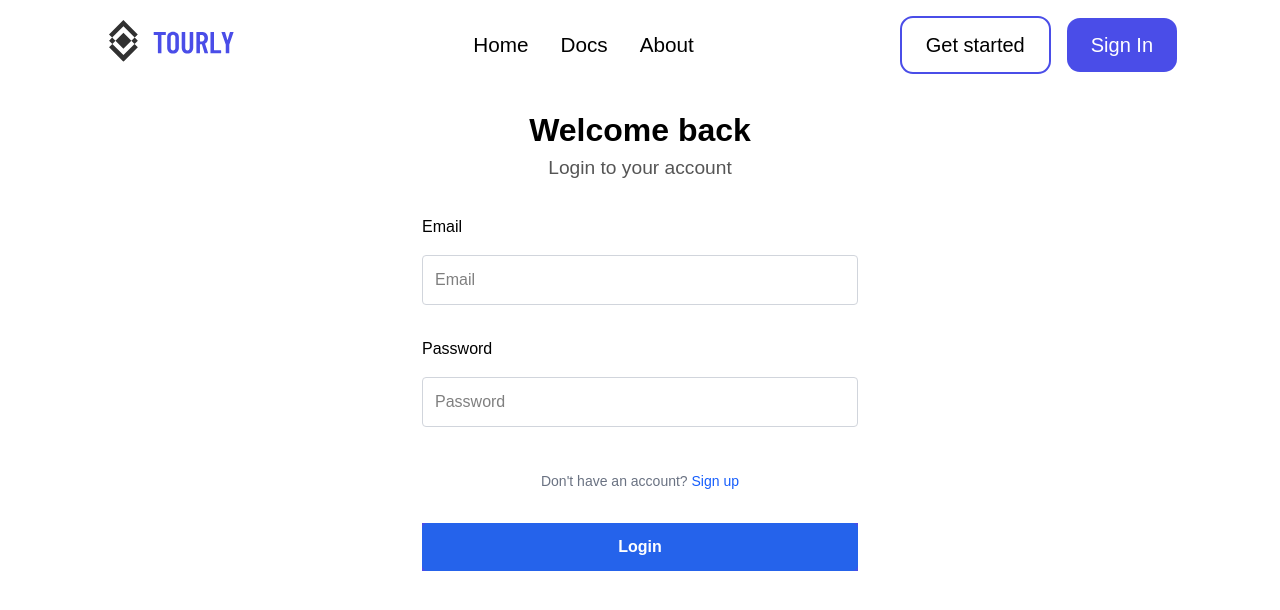
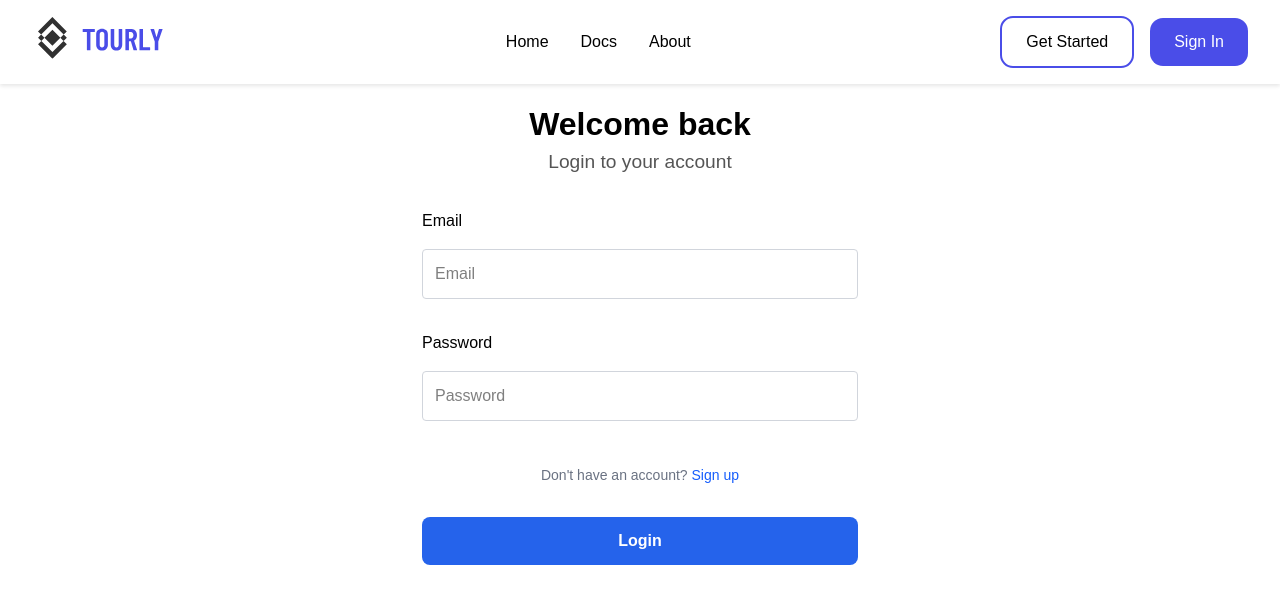
Before and after one commit to Diablo247/subutai-fe-group-2, a Next.js app: page /Login in a window 1280 px wide. Shown: the top 610 px of the page. Built offline with nearby package versions, Linux system fonts and the light colour scheme; no server answers.

Commit message:
fix:fixed the navbar

```diff
--- a/app/about/page.tsx
+++ b/app/about/page.tsx
@@ -8,6 +8,7 @@ const About:React.FC = () => {
   return (
     <div style={{paddingLeft:10 , paddingRight:10}}>
         <Navbar/>
+        <div style={{paddingTop:'2rem' , paddingBottom:'2rem'}}></div>
         <AboutHero/>
          <div style={{paddingTop:'2rem' , paddingBottom:'2rem'}}></div>
         <MultiCard/>
--- a/components/Loginform.tsx
+++ b/components/Loginform.tsx
@@ -68,7 +68,7 @@ export default function LoginForm({ onSuccess }: LoginFormProps) {
           Sign up
         </a>
       </p>
-     <div style={{marginTop:'1rem' , backgroundColor:'#4A4DE8'}}>
+     <div style={{marginTop:'1rem' }}>
        <button
   type="submit"
   disabled={loading}
@@ -77,7 +77,7 @@ export default function LoginForm({ onSuccess }: LoginFormProps) {
     backgroundColor: "#2563EB",
     color: "white",
     padding: "0.75rem",
-    borderRadius: "0.375rem",
+    borderRadius: "0.5rem",
     fontWeight: 600,
     transition: "background-color 0.2s",
     cursor: loading ? "not-allowed" : "pointer",
--- a/components/Navbar.tsx
+++ b/components/Navbar.tsx
@@ -1,69 +1,152 @@
 "use client";
-import React from 'react'
-import Link from 'next/link';
-import LogoSvg from '@/assets/icons/logoicon';
-import '../css/navabar.css'
-// import { IoMenuOutline } from "react-icons/io5";
-const Navbar:React.FC = () => {
+
+import { useState, useEffect } from "react";
+import Link from "next/link";
+import { usePathname } from "next/navigation";
+import { IoMenuOutline, IoCloseSharp } from "react-icons/io5";
+import LogoSvg from "@/assets/icons/logoicon";
+
+export default function Navbar() {
+  const [isMobile, setIsMobile] = useState(false);
+  const [menuOpen, setMenuOpen] = useState(false);
+  const pathname = usePathname();
+
+  // Check screen size
+  useEffect(() => {
+    const handleResize = () => setIsMobile(window.innerWidth < 800);
+    handleResize(); // initial check
+    window.addEventListener("resize", handleResize);
+    return () => window.removeEventListener("resize", handleResize);
+  }, []);
+
+
+  const isActive = (path: string) => pathname === path;
+
+  const linkStyle = (path: string) => ({
+    textDecoration: "none",
+    color: isActive(path) ? "#4A4DE8" : "#000",
+    fontWeight: isActive(path) ? 600 : 500,
+  });
+
   return (
-    <div>
-      <div style={{display:'flex' , flexDirection:'row' , alignItems:'center' , justifyContent:'space-around' , paddingTop:'1rem' , paddingBottom:'1rem'}}>
+    <div style={{ width: "100%", backgroundColor: "#fff", boxShadow: "0 2px 4px rgba(0,0,0,0.1)" }}>
+      <div
+        style={{
+          display: "flex",
+          flexDirection: "row",
+          alignItems: "center",
+          justifyContent: "space-between",
+          padding: "1rem 2rem",
+        }}
+      >
         <LogoSvg size={50} />
-        <div style={{display:'flex' , flexDirection:'row' , gap:'2rem'}}>
-         <Link href="/" className="text-style">
-            Home
-          </Link>
 
-          <Link href="/docs" className="text-style">
-            Docs
-          </Link>
+        {!isMobile ? (
+          // Desktop Links
+          <div style={{ display: "flex", flexDirection: "row", gap: "2rem" }}>
+            <Link href="/" style={linkStyle("/")}>Home</Link>
+            <Link href="/docs" style={linkStyle("/docs")}>Docs</Link>
+            <Link href="/about" style={linkStyle("/about")}>About</Link>
+          </div>
+        ) : (
+          // Mobile Hamburger
+          menuOpen ? (
+            <IoCloseSharp size={30} style={{ cursor: "pointer" }} onClick={() => setMenuOpen(false)} />
+          ) : (
+            <IoMenuOutline size={30} style={{ cursor: "pointer" }} onClick={() => setMenuOpen(true)} />
+          )
+        )}
 
-          <Link href="/about" className="text-style">
-            About
-          </Link>
-
-        </div>
-        <div style={{display:'flex' , alignItems:'center' , gap:'1rem'}}>
+        {!isMobile && (
+          <div style={{ display: "flex", alignItems: "center", gap: "1rem" }}>
             <Link
-             href='/register'
+              href="/register"
               style={{
                 backgroundColor: "transparent",
                 border: "2px solid #4A4DE8",
                 borderRadius: "13px",
                 padding: "12px 24px",
                 textAlign: "center",
-    display: "inline-block",
-    cursor: "pointer"    ,
-    fontSize:'20px',
-    fontWeight:'500' ,
-    color:'#000000',
+                cursor: "pointer",
+                fontSize: "16px",
+                fontWeight: 500,
+                color: "#000000",
               }}
             >
-    Get started
+              Get Started
             </Link>
 
             <Link
-               href='/login'
+              href="/login"
               style={{
                 backgroundColor: "#4A4DE8",
                 borderRadius: "13px",
                 padding: "12px 24px",
                 color: "#ffffff",
                 textAlign: "center",
-    display: "inline-block",
-    cursor: "pointer"  ,
-    fontSize:'20px',
-     fontWeight:'500' ,
+                cursor: "pointer",
+                fontSize: "16px",
+                fontWeight: 500,
+              }}
+            >
+              Sign In
+            </Link>
+          </div>
+        )}
+      </div>
+
+      {/* Mobile Menu */}
+      {isMobile && menuOpen && (
+        <div
+          style={{
+            display: "flex",
+            flexDirection: "column",
+            alignItems: "flex-start",
+            gap: "1rem",
+            padding: "1rem 2rem",
+            borderTop: "1px solid #ddd",
+          }}
+        >
+          <Link href="/" style={linkStyle("/")}>Home</Link>
+          <Link href="/docs" style={linkStyle("/docs")}>Docs</Link>
+          <Link href="/about" style={linkStyle("/about")}>About</Link>
+
+          <div style={{ display: "flex", alignItems: "center", gap: "1rem", marginTop: "1rem" }}>
+            <Link
+              href="/register"
+              style={{
+                backgroundColor: "transparent",
+                border: "2px solid #4A4DE8",
+                borderRadius: "13px",
+                padding: "10px 20px",
+                textAlign: "center",
+                cursor: "pointer",
+                fontSize: "16px",
+                fontWeight: 500,
+                color: "#000000",
+              }}
+            >
+              Get Started
+            </Link>
+
+            <Link
+              href="/login"
+              style={{
+                backgroundColor: "#4A4DE8",
+                borderRadius: "13px",
+                padding: "10px 20px",
+                color: "#ffffff",
+                textAlign: "center",
+                cursor: "pointer",
+                fontSize: "16px",
+                fontWeight: 500,
               }}
             >
               Sign In
             </Link>
           </div>
         </div>
-      {/* <IoMenuOutline /> */}
-
+      )}
     </div>
-  )
+  );
 }
-
-export default Navbar
--- a/components/Signupform.tsx
+++ b/components/Signupform.tsx
@@ -89,7 +89,7 @@ export default function SignupForm() {
           Sign In
         </a>
       </p>
-     <div style={{marginTop:'1rem' , backgroundColor:'#4A4DE8'}}>
+     <div style={{marginTop:'1rem' }}>
        <button
   type="submit"
   disabled={loading}
@@ -98,7 +98,7 @@ export default function SignupForm() {
     backgroundColor: "#2563EB",
     color: "white",
     padding: "0.75rem",
-    borderRadius: "0.375rem",
+    borderRadius: "0.5rem",
     fontWeight: 600,
     transition: "background-color 0.2s",
     cursor: loading ? "not-allowed" : "pointer",
--- a/package.json
+++ b/package.json
@@ -16,7 +16,8 @@
     "next": "16.0.8",
     "react": "19.2.1",
     "react-dom": "19.2.1",
-    "react-firebase-hooks": "^5.1.1"
+    "react-firebase-hooks": "^5.1.1",
+    "react-icons": "^5.5.0"
   },
   "devDependencies": {
     "@tailwindcss/postcss": "^4",
```
Also changed, not shown: 1 other file (tests, documents, lock files or other folders). Lines whose indentation alone changed are shown as unchanged.
